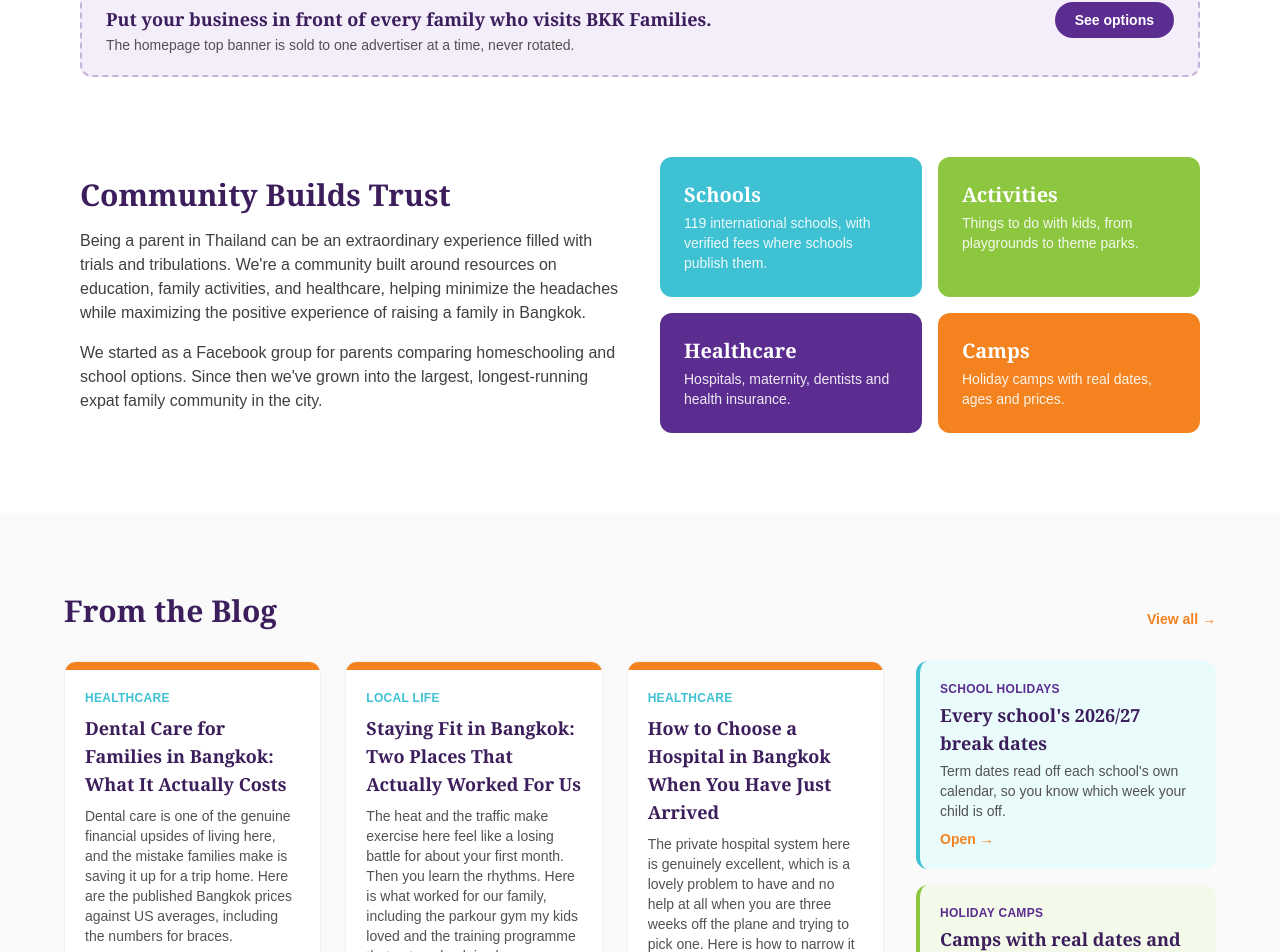
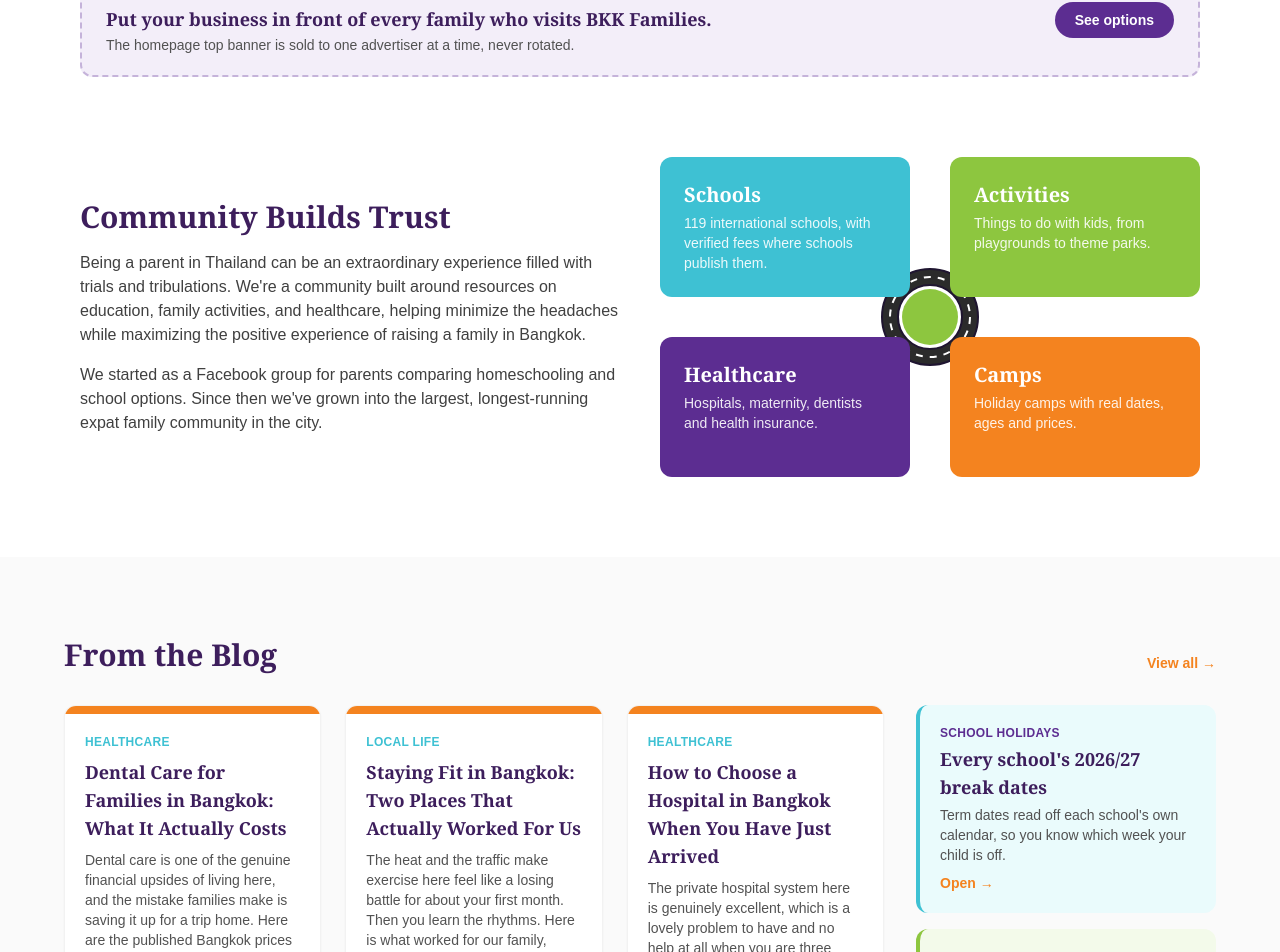
Before and after one commit to robkawada-ux/bkkfamilies, a Next.js app: page / in a window 1280 px wide. Shown: the part 918-1870 px from the top of the page. Built offline with nearby package versions, Linux system fonts and the light colour scheme.

Commit message:
Ring road joining the four homepage section cards

```diff
--- a/src/app/page.tsx
+++ b/src/app/page.tsx
@@ -6,7 +6,7 @@
 import { ARTICLES } from "@/lib/articles";
 import { SCHOOLS } from "@/lib/schools";
 import { TopBanner, SidebarSlot } from "@/components/ui/AdSlot";
-import { StatRoads } from "@/components/ui/Road";
+import { StatRoads, Roundabout } from "@/components/ui/Road";
 
 // Re-render hourly so booked banners start and end on their dates.
 export const revalidate = 3600;
@@ -101,7 +101,9 @@
               city.
             </p>
           </div>
-          <div className="grid grid-cols-2 gap-4">
+          <div className="relative">
+          <Roundabout />
+          <div className="relative z-10 grid grid-cols-2 gap-4 md:auto-rows-fr md:gap-10">
             <Link
               href="/schools"
               className="rounded-xl bg-teal p-6 text-white transition hover:opacity-90"
@@ -141,6 +143,7 @@
                 Holiday camps with real dates, ages and prices.
               </p>
             </Link>
+          </div>
           </div>
         </div>
       </section>
--- a/src/components/ui/Road.tsx
+++ b/src/components/ui/Road.tsx
@@ -75,3 +75,30 @@
     </>
   );
 }
+
+const KERB = "#1f1530";
+const TARMAC = "#2b2b2b";
+
+/**
+ * A ring road joining the inner corners of a two-by-two card grid. The ring
+ * sits behind the cards, so each card's inner corner rests on the road and
+ * the visible arcs run through the gaps between them. The grid needs equal
+ * row heights (auto-rows-fr) and a 40px gap (gap-10) for the ring radius
+ * below to meet the corners. Shown from md up only.
+ */
+export function Roundabout() {
+  const r = 40;
+  return (
+    <svg
+      aria-hidden="true"
+      focusable="false"
+      className="pointer-events-none absolute inset-0 hidden h-full w-full overflow-visible md:block"
+    >
+      {/* green island in the middle */}
+      <circle cx="50%" cy="50%" r={r - 12} fill="#8DC63F" />
+      <circle cx="50%" cy="50%" r={r} fill="none" stroke={KERB} strokeWidth={18} />
+      <circle cx="50%" cy="50%" r={r} fill="none" stroke={TARMAC} strokeWidth={14} />
+      <circle cx="50%" cy="50%" r={r} fill="none" stroke="#fff" strokeWidth={2} strokeDasharray="7 7" />
+    </svg>
+  );
+}
```
